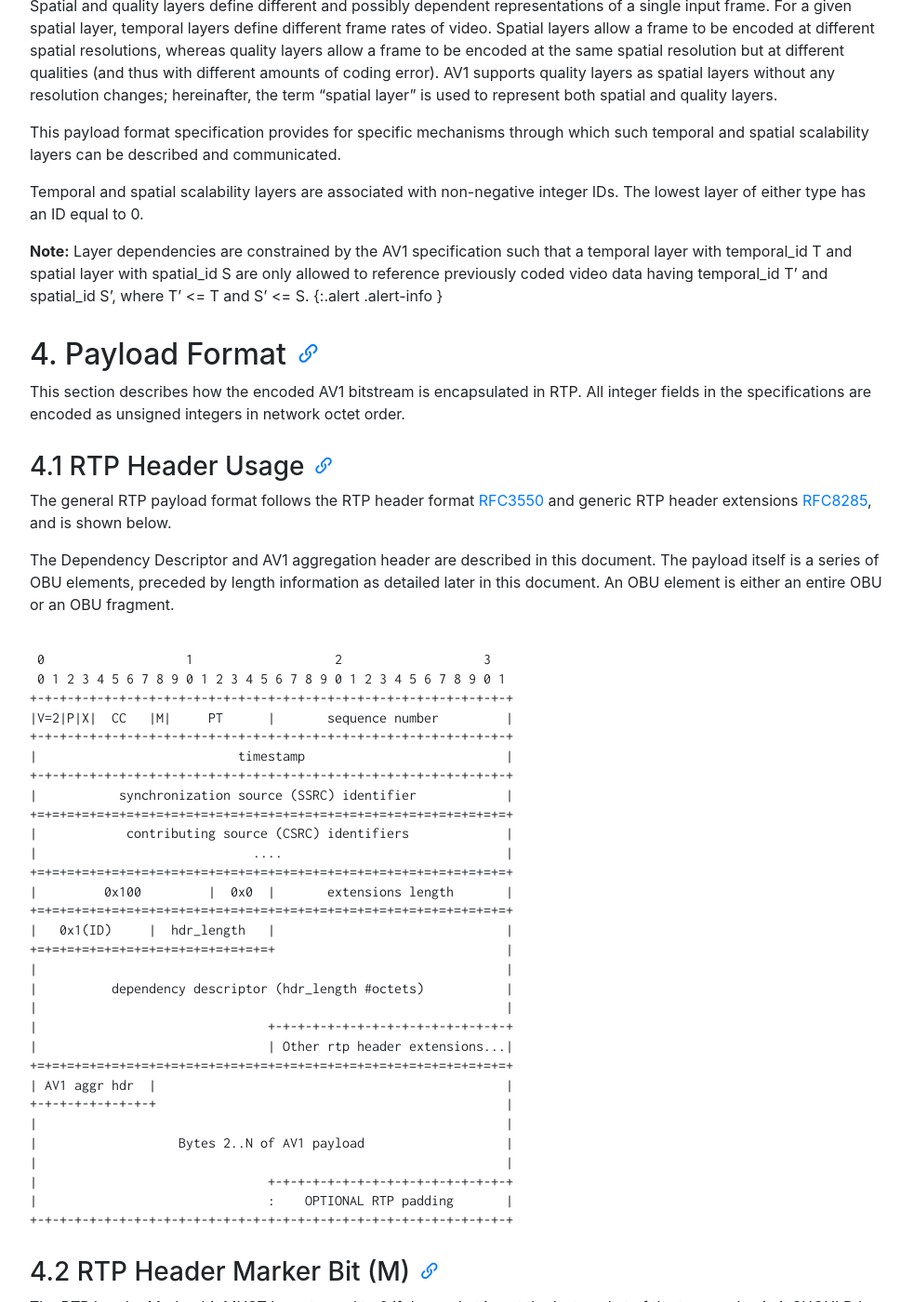
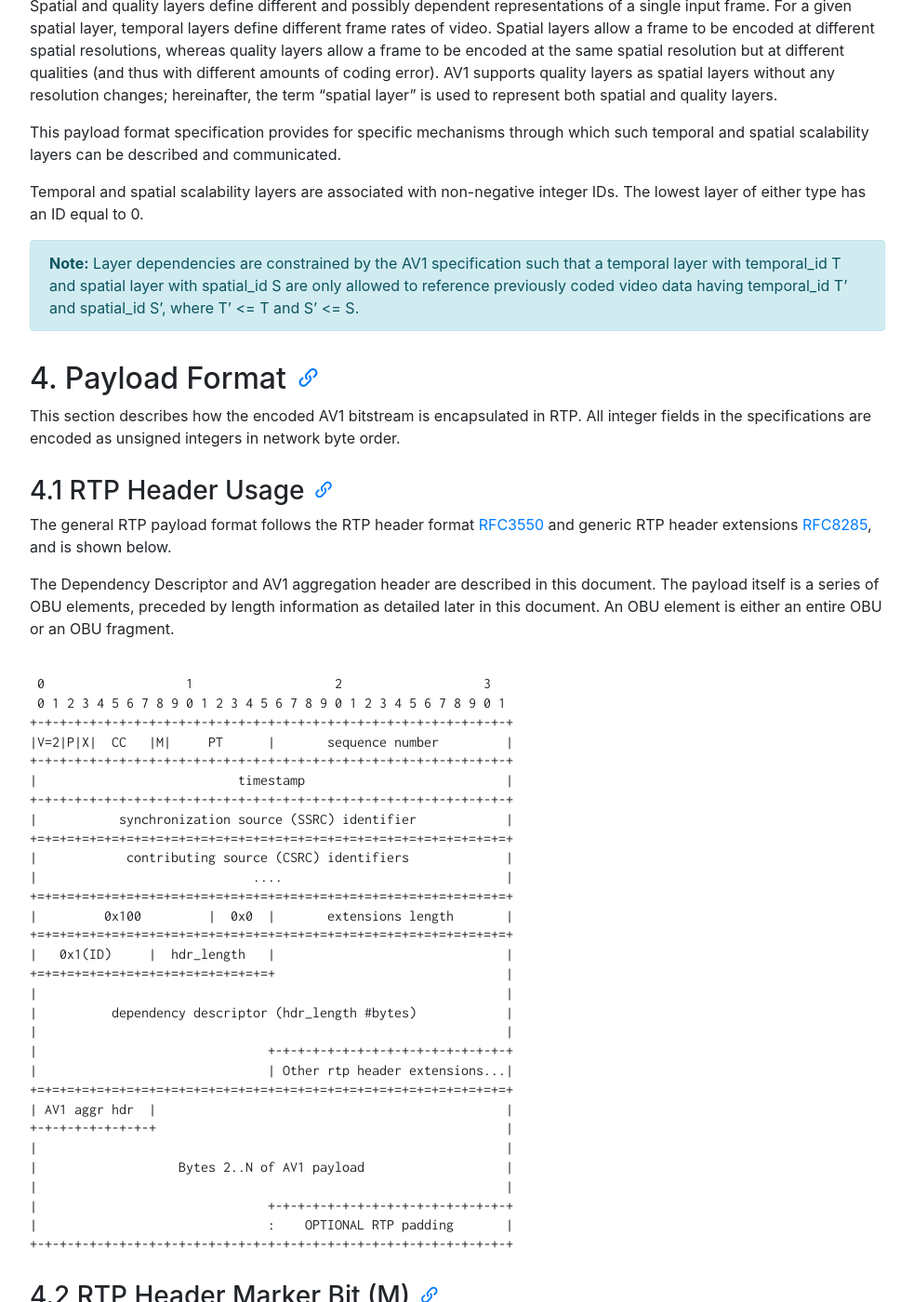
Before and after one commit to AOMediaCodec/av1-rtp-spec, a Jekyll site: the page built from index.md, in a window 1280 px wide and 1400 px high, scrolled down 3192 px. Shown: the whole window at 93% size, without its empty margins (53-1036 px from the left). Built offline with Jekyll 4.4.1, drawn with Linux system fonts in a browser that asks for light colours; nearby versions of some CDN libraries; some of the changed text lies outside the part shown.

Commit message:
Fix notes annotations

```diff
--- a/av1-rtp-spec.md
+++ b/av1-rtp-spec.md
@@ -76,12 +76,13 @@ This payload format specification provides for specific mechanisms through which
 
 Temporal and spatial scalability layers are associated with non-negative integer IDs. The lowest layer of either type has an ID equal to 0.
 
-**Note:** Layer dependencies are constrained by the AV1 specification such that a temporal layer with temporal_id T and spatial layer with spatial_id S are only allowed to reference previously coded video data having temporal_id T' and spatial_id S', where T' <= T and S' <= S. {:.alert .alert-info }
+**Note:** Layer dependencies are constrained by the AV1 specification such that a temporal layer with temporal_id T and spatial layer with spatial_id S are only allowed to reference previously coded video data having temporal_id T' and spatial_id S', where T' <= T and S' <= S.
+{:.alert .alert-info }
 
 
 ## 4. Payload Format
 
-This section describes how the encoded AV1 bitstream is encapsulated in RTP. All integer fields in the specifications are encoded as unsigned integers in network octet order.
+This section describes how the encoded AV1 bitstream is encapsulated in RTP. All integer fields in the specifications are encoded as unsigned integers in network byte order.
 
 
 ### 4.1 RTP Header Usage
@@ -108,7 +109,7 @@ The Dependency Descriptor and AV1 aggregation header are described in this docum
 |   0x1(ID)     |  hdr_length   |                               |
 +=+=+=+=+=+=+=+=+=+=+=+=+=+=+=+=+                               |
 |                                                               |
-|          dependency descriptor (hdr_length #octets)           |
+|          dependency descriptor (hdr_length #bytes)            |
 |                                                               |
 |                               +-+-+-+-+-+-+-+-+-+-+-+-+-+-+-+-+
 |                               | Other rtp header extensions...|
@@ -129,7 +130,7 @@ The Dependency Descriptor and AV1 aggregation header are described in this docum
 The RTP header Marker bit MUST be set equal to 0 if the packet is not the last packet of the temporal unit, it SHOULD be set equal to 1 otherwise.
 
 **Note:** It is possible for a receiver to receive the last packet of a temporal unit without the marker bit being set equal to 1, and a receiver should be able to handle this case. The last packet of a temporal unit is also indicated by the next packet, in RTP sequence number order, having an incremented timestamp.
-
+{:.alert .alert-info }
 
 ### 4.3  Dependency Descriptor RTP Header Extension
 
@@ -721,7 +722,7 @@ A bitstream conformant to this extension must adhere to the following statement(
 A frame for which all Referred frames are decodable MUST itself be decodable.
 
 **Note:** dependencies are not limited to motion compensated prediction, other relevant information such as entropy decoder state also constitute dependencies.
-
+{:.alert .alert-info }
 
 #### A.4 Dependency Descriptor Format
 
@@ -1003,7 +1004,7 @@ The semantics pertaining to the Dependency Descriptor syntax section above is de
 
 **Mandatory Descriptor Fields**
 
-* **start_of_frame**: MUST be set to 1 if the first payload octet of the RTP packet is the beginning of a new frame, and MUST be set to 0 otherwise. Note that this frame might not be the first frame of a temporal unit.
+* **start_of_frame**: MUST be set to 1 if the first payload byte of the RTP packet is the beginning of a new frame, and MUST be set to 0 otherwise. Note that this frame might not be the first frame of a temporal unit.
 
 * **end_of_frame**: MUST be set to 1 for the final RTP packet of a frame, and MUST be set to 0 otherwise. Note that, if spatial scalability is in use, more frames from the same temporal unit may follow.
 
```
